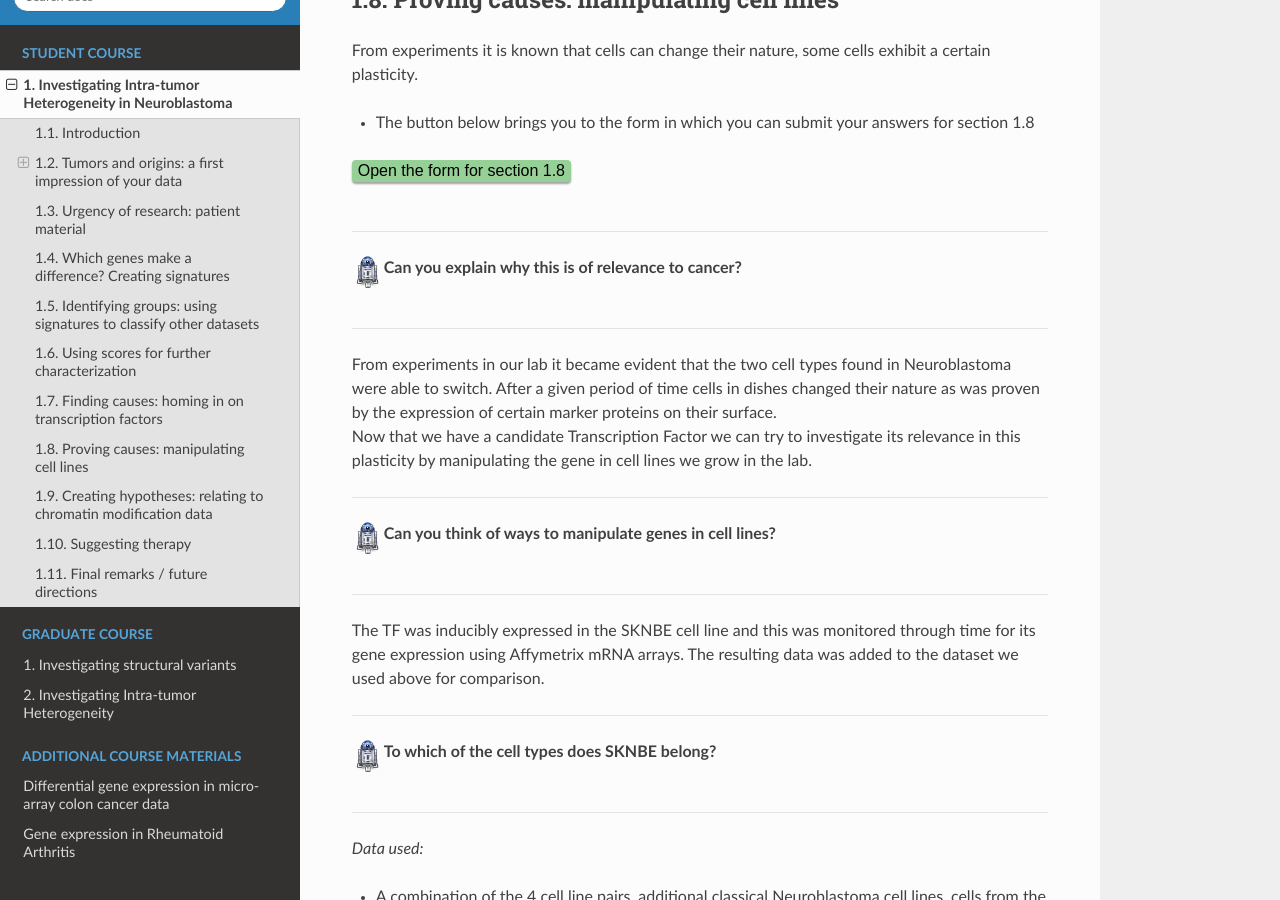
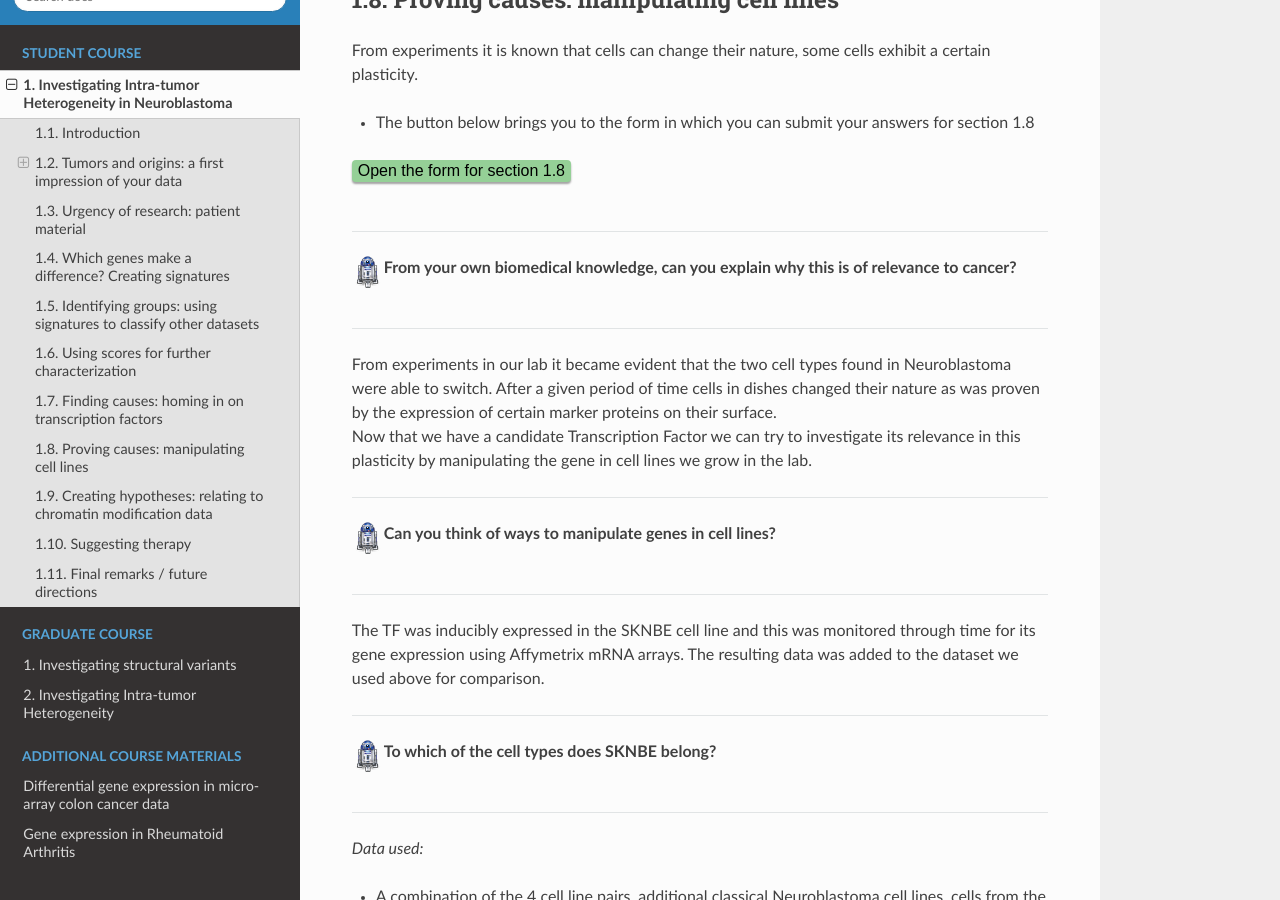
Before and after one commit to antronerds/r2-training-courses, a Sphinx documentation site: the page built from docs/Investigating_Tumor_Heterogeneity_student_version.md, in a window 1280 px wide and 900 px high, scrolled down 15238 px. Built offline with Sphinx 7.4.7 and the Read the Docs theme 2.0.0, drawn with Linux system fonts in a browser that asks for light colours; pages that are not in the unit, such as notebooks, are missing from menus.

```diff
--- a/docs/Investigating_Tumor_Heterogeneity_student_version.md
+++ b/docs/Investigating_Tumor_Heterogeneity_student_version.md
@@ -519,7 +519,7 @@
 
 ---------
 
-  ![](_static/images/R2d2_logo.png)**Can you explain why this is of relevance to cancer?**
+  ![](_static/images/R2d2_logo.png)**From your own biomedical knowledge, can you explain why this is of relevance to cancer?**
 <br>
 <br>
 
```
Also changed, not shown: docs/RNA_seq_data_analysis_Using_Rheumatoid_Arthritis_data.md (+2 -2 lines).
